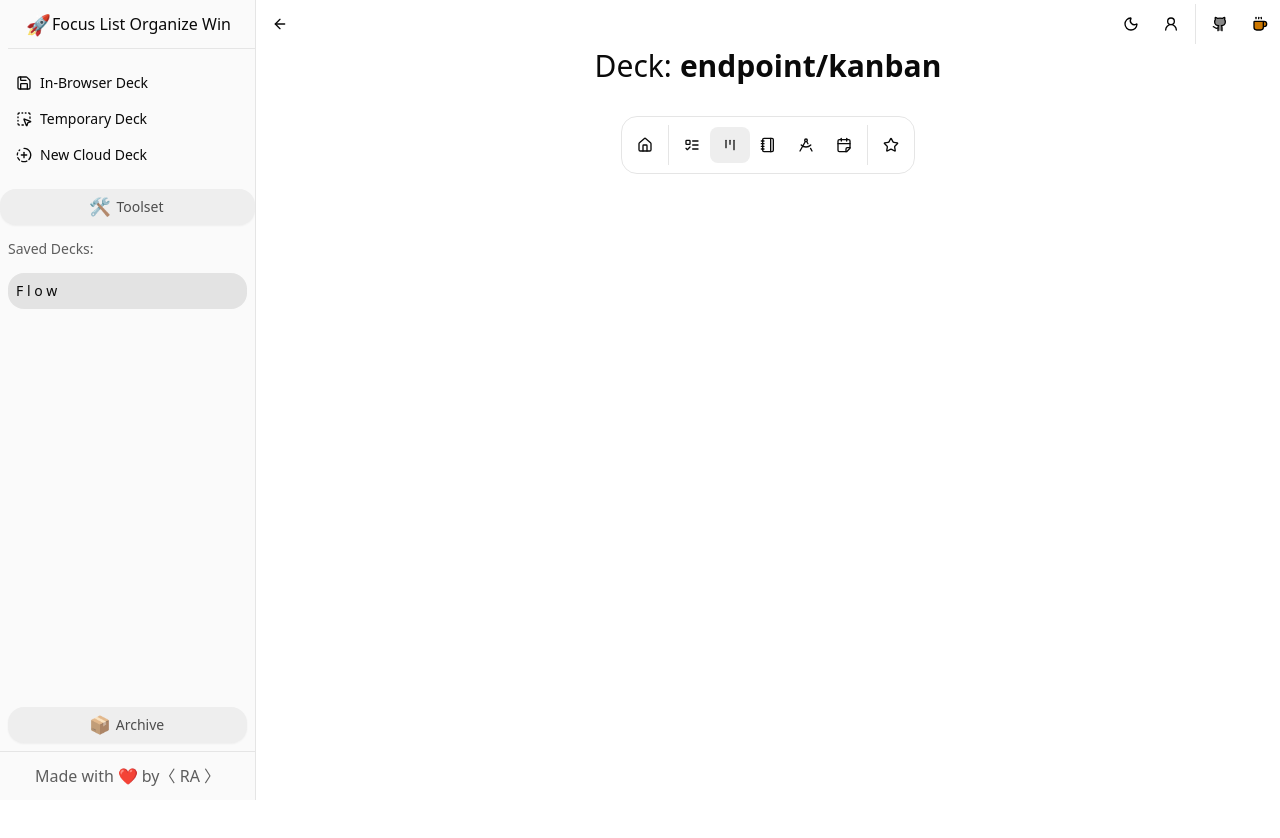
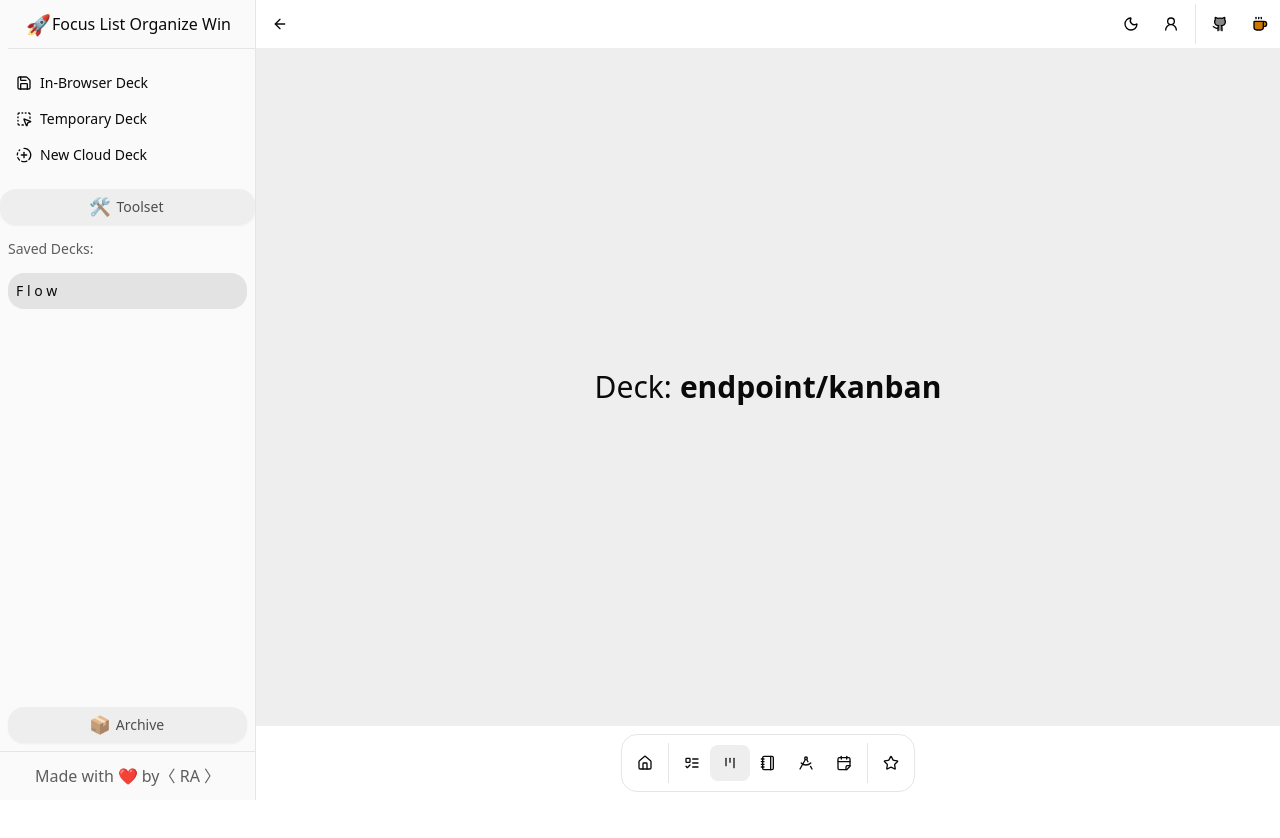
Before and after one commit to ra101/flow, a Next.js app: page /deck/endpoint/kanban in a window 1280 px wide. Shown: the top 838 px of the page. After the commit the page ends 800 px from the top, so only its background shows below. Built offline with nearby package versions, Linux system fonts and the light colour scheme.

Commit message:
Full Screen

```diff
--- a/src/app/deck/[endpoint]/[board]/page.tsx
+++ b/src/app/deck/[endpoint]/[board]/page.tsx
@@ -9,11 +9,11 @@ const Deck = () => {
   const {endpoint, board} = useParams<{ endpoint: string, board: BoardType}>();
   if (!BoardsIds.includes(board)) return notFound();
   return (
-    <div className="flex flex-col items-center justify-even h-screen text-3xl">
-      <div className="flex">
+    <div className="flex flex-1 flex-col">
+      <div className="flex items-center justify-center flex-1 text-3xl bg-accent">
         Deck: <span className="ml-2 font-bold">{endpoint}/{board}</span>
       </div>
-      <div className="flex flex-col items-center justify-center">
+      <div className="flex items-center justify-center">
           <Dock />
       </div>
 
--- a/src/app/layout.tsx
+++ b/src/app/layout.tsx
@@ -58,8 +58,10 @@ const RootLayout = ({ children }: Readonly<{ children: React.ReactNode }>) => {
           <SidebarProvider>
             <Sidebar />
             <main className="size-full">
+              <div className="flex flex-col h-dvh">
               <Navbar />
-              {children}
+                {children}
+            </div>
             </main>
           </SidebarProvider>
         </ThemeProvider>
--- a/src/components/composites/navigation-menu.tsx
+++ b/src/components/composites/navigation-menu.tsx
@@ -20,7 +20,7 @@ const NavigationMenu = ({
       data-slot="navigation-menu"
       data-viewport={viewport}
       className={cn(
-        "group/navigation-menu relative flex w-full h-full flex-col items-stretch justify-stretch",
+        "group/navigation-menu relative flex w-full flex-col items-stretch justify-stretch",
         className
       )}
       {...props}
--- a/src/components/containers/dock.tsx
+++ b/src/components/containers/dock.tsx
@@ -33,7 +33,7 @@ const DockToolButton = ({ link, Icon, tooltip }: DockToolButtonProps) => {
 
 const Dock = () => {
 return (
-  <DockPrimitive>
+  <DockPrimitive className="m-2">
 
     <DockIcon key={HomeBoard.id}>
       <DockToolButton link={HomeBoard.id} Icon={HomeBoard.icon} tooltip={HomeBoard.tooltip} />
```
